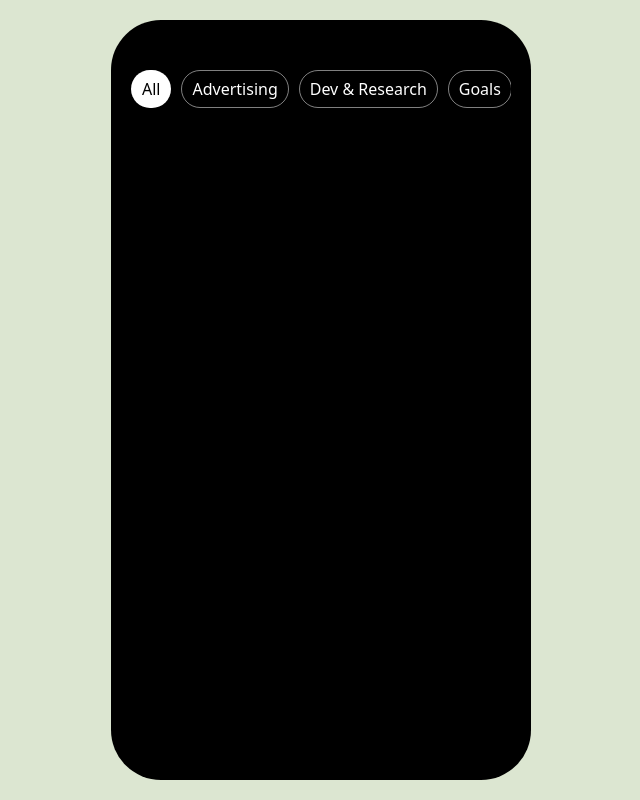
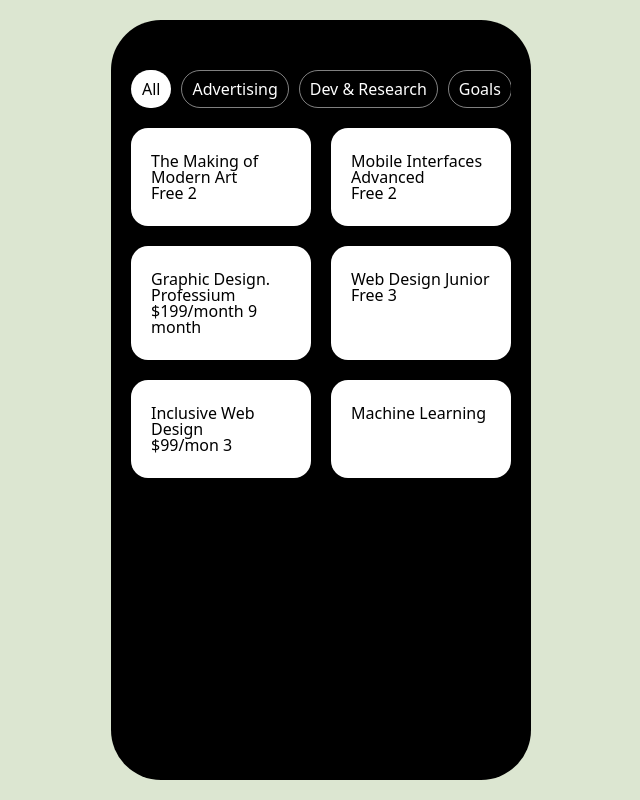
Before and after one commit to eagleowlll/css-layout-masterclass, a website built with Vite: page index.html in a window 1280 px wide. Shown: the whole page, without its empty margins (319-959 px from the left). Built offline with nearby package versions, Linux system fonts and the light colour scheme.

Commit message:
Update style.scss

```diff
--- a/styles/style.scss
+++ b/styles/style.scss
@@ -42,3 +42,19 @@ body {
     }
   }
 }
+
+.cards {
+  margin: 20px 0px;
+  display: grid;
+  grid-template-columns: repeat(2, 1fr);
+  gap: 20px;
+
+  .cards__card {
+    background-color: white;
+    padding: 25px 20px;
+    border-radius: 17px;
+    .cards__title {
+      font-size: 24px;
+    }
+  }
+}
```
